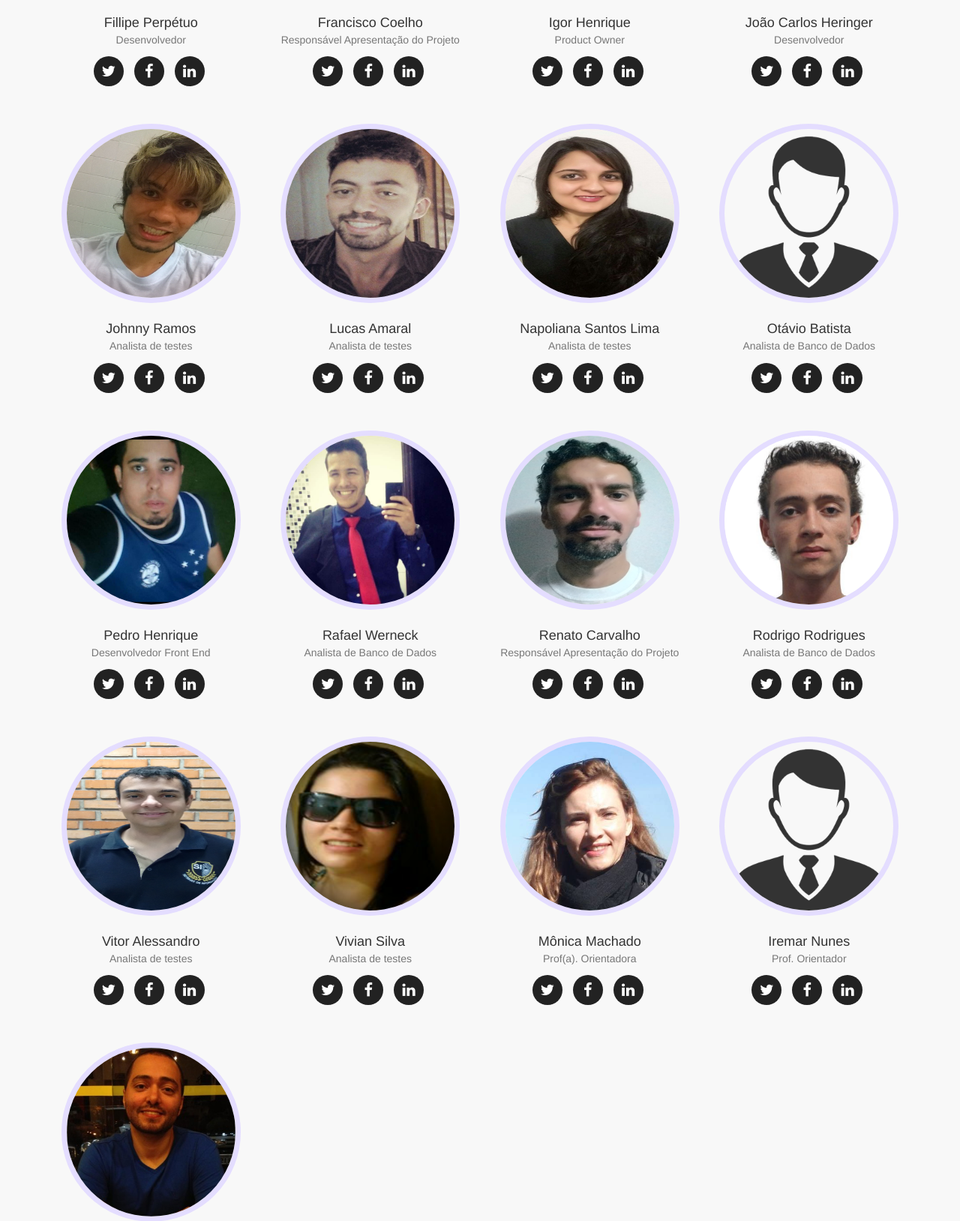
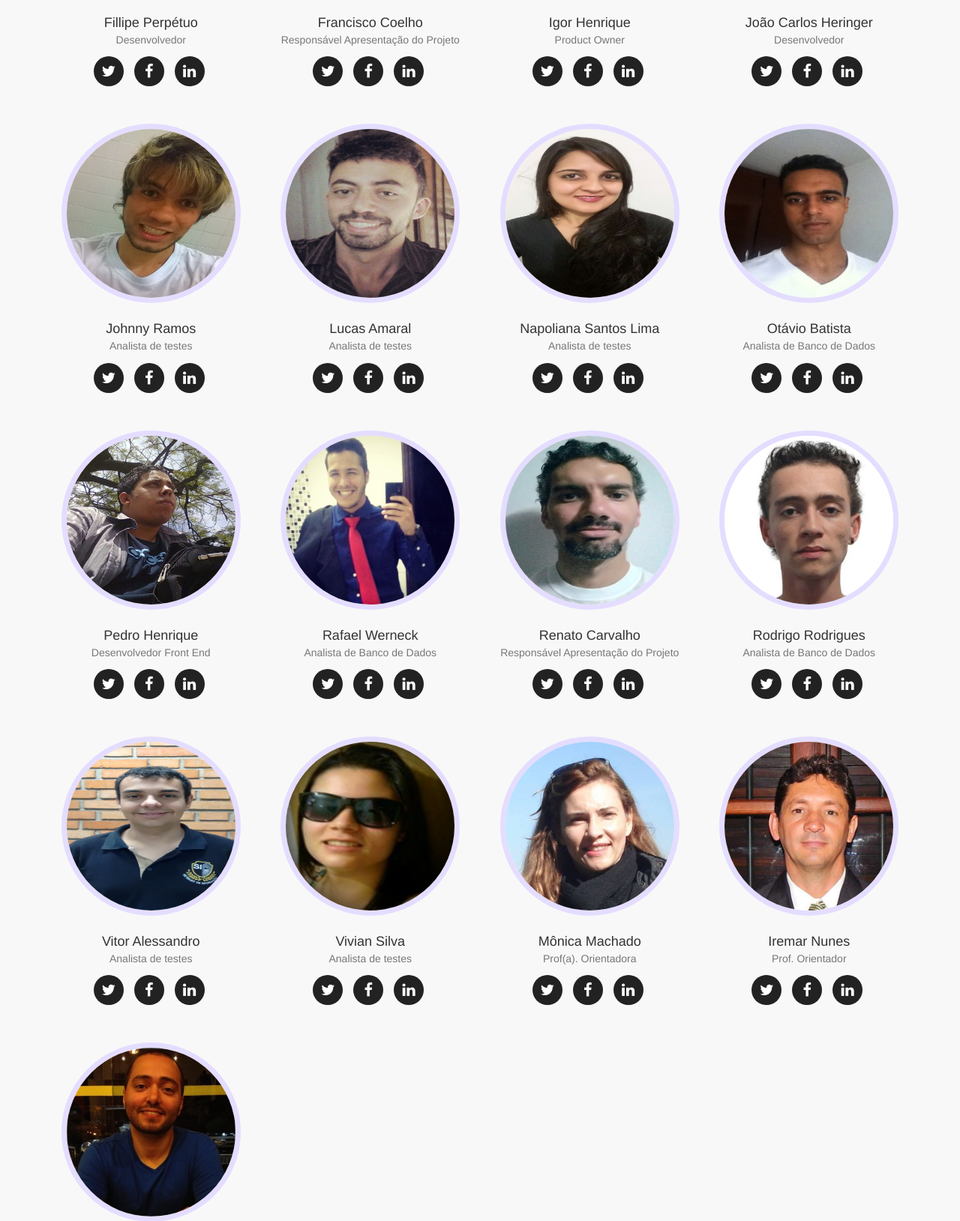
Before and after one commit to tarley/envelheser, a PHP site: page /fundadores.php in a window 1280 px wide. Shown: the part 1298-2926 px from the top of the page at 75% size. Run offline with PHP 8.4, Linux system fonts and the light colour scheme.

Commit message:
Upload Fotos Fundadores

```diff
--- a/fundadores.php
+++ b/fundadores.php
@@ -266,7 +266,7 @@
                 </div>
                 <div class="col-sm-3">
                     <div class="team-member">
-                       <img src="images/img_fundador/pessoa.png" class="img-circle img-fundadores" alt="">
+                       <img src="images/img_fundador/otavio.png" class="img-circle img-fundadores" alt="">
                         <h4>Otávio Batista</h4>
                         <p class="text-muted">Analista de Banco de Dados</p>
                         <ul class="list-inline social-buttons">
@@ -386,7 +386,7 @@
                 </div>
                 <div class="col-sm-3">
                     <div class="team-member">
-                        <img src="images/img_fundador/pessoa.png" class="img-circle img-fundadores" alt="">
+                        <img src="images/img_fundador/iremar.png" class="img-circle img-fundadores" alt="">
                         <h4>Iremar Nunes</h4>
                         <p class="text-muted">Prof. Orientador</p>
                         <ul class="list-inline social-buttons">
```
Also changed, not shown: images/img_fundador/iremar.png (added), images/img_fundador/otavio.png (added), images/img_fundador/pedro_henrique.png.
